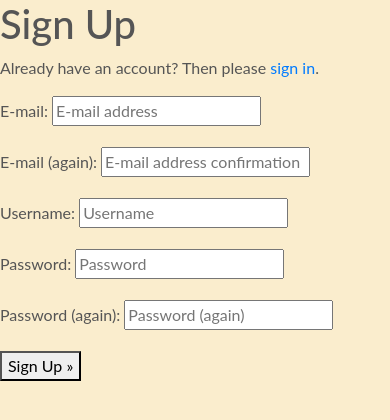
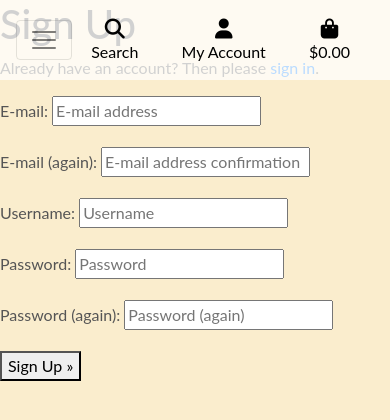
Before and after one commit to Kristaal/ecommerce-website, a Django app: page /accounts/signup/ in a window 390 px wide. Shown: the top 420 px of the page. Run offline with Django 3.2, Linux system fonts and the light colour scheme; some libraries are stand-ins or nearby versions; some web fonts are replaced.

Commit message:
Add mobile header and main navbar

```diff
--- a/home/templates/home/index.html
+++ b/home/templates/home/index.html
@@ -56,16 +56,16 @@
       <div id="delivery-slider" class="carousel slide" data-ride="carousel">
           <div class="carousel-inner">
               <div class="carousel-item text-center active">
-                  <h4 class="logo-font my-1">
+                  <h4 class="banner-font my-1">
                     <i class="fa-solid fa-sm- fa-flip-horizontal fa-truck banner-icon"></i> Free delivery on orders over ${{ free_delivery_threshold }}!</h4>
               </div>
               <div class="carousel-item text-center">
-                  <h4 class="logo-font my-1">
+                  <h4 class="banner-font my-1">
                     <i class="fa-solid fa-flip-horizontal fa-house banner-icon"></i>
                     Sign in to your account to shop even more exclusive offers</h4>
               </div>
               <div class="carousel-item text-center">
-                  <h4 class="logo-font my-1">
+                  <h4 class="banner-font my-1">
                     <i class="fa-solid fa-flip-horizontal fa-paw banner-icon"></i>
                       Not tested on animals</h4>
               </div>
--- a/static/css/base.css
+++ b/static/css/base.css
@@ -103,6 +103,22 @@
     z-index: -1;
 }
 
+/* delivery slider */
+.banner-font {
+    font-size: 16px;
+    color: #ffffff;
+    font-style: italic;
+    padding-top: 8px;
+}
+
+.banner-icon {
+    align-items: center;
+    display: inline-flex;
+    justify-content: center;
+    height: 1.5rem;
+    width: 1.5rem;
+    font-size: large;
+}
 /* -------------------------------- Media Queries */
 
 /* Slightly larger container on xl screens */
@@ -123,3 +139,21 @@
     }
 
 }
+
+@media screen and (max-width: 363px) {
+    .banner-font {
+        margin-top: 0.2rem;
+        font-size: 12px;
+
+    }
+    .banner-icon {
+        font-size: small;
+    }
+    }
+
+    @media screen and (max-width: 350px) {
+        .banner-font {
+            font-size: 12px;
+
+        }
+        }
--- a/templates/base.html
+++ b/templates/base.html
@@ -102,7 +102,16 @@
                     </ul>
                 </div>
             </div>
-
+        <!-- navbar -->
+            <div class="row" style="background-color:#ffffffbb">
+                <nav class="navbar navbar-expand-lg navbar-light w-100">
+                    <button class="navbar-toggler" type="button" data-toggle="collapse" data-target="#main-nav" aria-controls="main-nav" aria-expanded="false" aria-label="Toggle navigation">
+                        <span class="navbar-toggler-icon"></span>
+                    </button>
+                    {% include 'includes/mobile-top-header.html' %}
+                    {% include 'includes/main-nav.html' %}
+                </nav>
+            </div>
         </header>
 
         {% if messages %}
--- /dev/null
+++ b/templates/includes/main-nav.html
@@ -0,0 +1,43 @@
+<div class="collapse navbar-collapse" id="main-nav">
+    <ul class="navbar-nav w-auto mx-auto">
+        <li class="nav-item d-block d-md-none">
+            <a class="logo-font font-weight-bold nav-link text-black mr-5" href="{% url 'home' %}" id="home-link">
+                Home
+            </a>
+        </li>
+        <li class="nav-item dropdown">
+            <a class="logo-font font-weight-bold nav-link text-black mr-5" href="#" id="clothing-link" data-toggle="dropdown" aria-haspopup="true" aria-expanded="false">
+                Shop
+            </a>
+            <div class="dropdown-menu border-0" aria-labelledby="clothing-link">
+                <a href="" class="dropdown-item">Face</a>
+                <a href="" class="dropdown-item">Hair</a>
+                <a href="" class="dropdown-item">Body</a>
+                <a href="" class="dropdown-item">All Products</a>
+            </div>
+        </li>
+
+        <li class="nav-item dropdown">
+            <a class="logo-font font-weight-bold nav-link text-black mr-5" href="#" id="specials-link" data-toggle="dropdown" aria-haspopup="true" aria-expanded="false">
+                Special Offers
+            </a>
+            <div class="dropdown-menu border-0" aria-labelledby="specials-link">
+                <a href="" class="dropdown-item">New Arrivals</a>
+                <a href="" class="dropdown-item">Clearance</a>
+                <a href="" class="dropdown-item">All Specials</a>
+            </div>
+        </li>
+
+        <li class="nav-item">
+            <a class="logo-font font-weight-bold nav-link text-black mr-5" href="#" id="all-products-link" data-toggle="dropdown" aria-haspopup="true" aria-expanded="false">
+                Blog
+            </a>
+        </li>
+
+        <li class="nav-item">
+            <a class="logo-font font-weight-bold nav-link text-black" href="#" id="homeware-link" data-toggle="dropdown" aria-haspopup="true" aria-expanded="false">
+                Contact
+            </a>
+        </li>
+    </ul>
+</div>
--- /dev/null
+++ b/templates/includes/mobile-top-header.html
@@ -0,0 +1,56 @@
+<li class="list-inline-item">
+    <a class="text-black nav-link d-block d-lg-none" href="#" id="mobile-search" data-toggle="dropdown" aria-haspopup="true" aria-expanded="false">
+        <div class="text-center">
+            <div><i class="fas fa-search fa-lg"></i></div>
+            <p class="my-0">Search</p>
+        </div>
+    </a>
+    <div class="dropdown-menu border-0 w-100 p-3 rounded-0 my-0" aria-labelledby="mobile-search">
+        <form class="form" method="GET" action="">
+            <div class="input-group w-100">
+                <input class="form-control border border-black rounded-0" type="text" name="q" placeholder="Search our site">
+                <div class="input-group-append">
+                    <button class="form-control form-control btn btn-black border border-black rounded-0" type="submit">
+                        <span class="icon">
+                            <i class="fas fa-search"></i>
+                        </span>
+                    </button>
+                </div>
+            </div>
+        </form>
+    </div>
+</li>
+<li class="list-inline-item dropdown">
+    <a class="text-black nav-link d-block d-lg-none" href="#" id="user-options" data-toggle="dropdown" aria-haspopup="true" aria-expanded="false">
+        <div class="text-center">
+            <div><i class="fas fa-user fa-lg"></i></div>
+            <p class="my-0">My Account</p>
+        </div>
+    </a>
+    <div class="dropdown-menu border-0" aria-labelledby="user-options">
+        {% if request.user.is_authenticated %}
+            {% if request.user.is_superuser %}
+                <a href="" class="dropdown-item">Product Management</a>
+            {% endif %}
+            <a href="" class="dropdown-item">My Profile</a>
+            <a href="{% url 'account_logout' %}" class="dropdown-item">Logout</a>
+        {% else %}
+            <a href="{% url 'account_signup' %}" class="dropdown-item">Register</a>
+            <a href="{% url 'account_login' %}" class="dropdown-item">Login</a>
+        {% endif %}
+    </div>
+</li>
+<li class="list-inline-item">
+    <a class="{% if grand_total %}text-primary font-weight-bold{% else %}text-black{% endif %} nav-link d-block d-lg-none" href="">
+        <div class="text-center">
+            <div><i class="fas fa-shopping-bag fa-lg"></i></div>
+            <p class="my-0">
+                {% if grand_total %}
+                    ${{ grand_total|floatformat:2 }}
+                {% else %}
+                    $0.00
+                {% endif %}
+            </p>
+        </div>
+    </a>
+</li>
```
